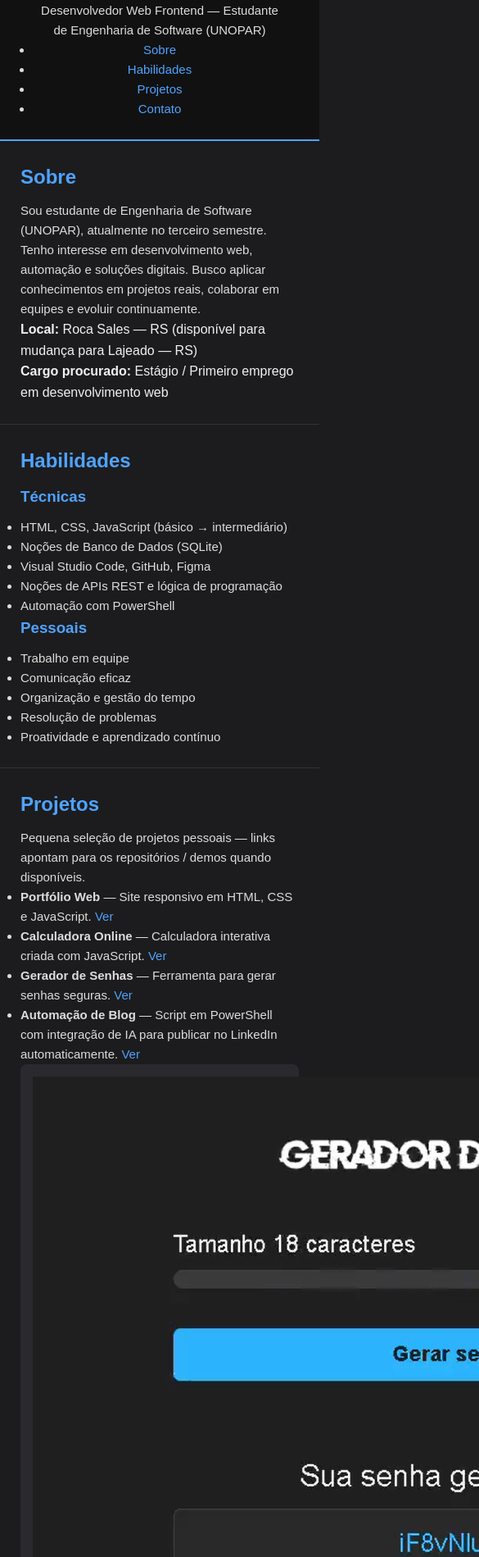
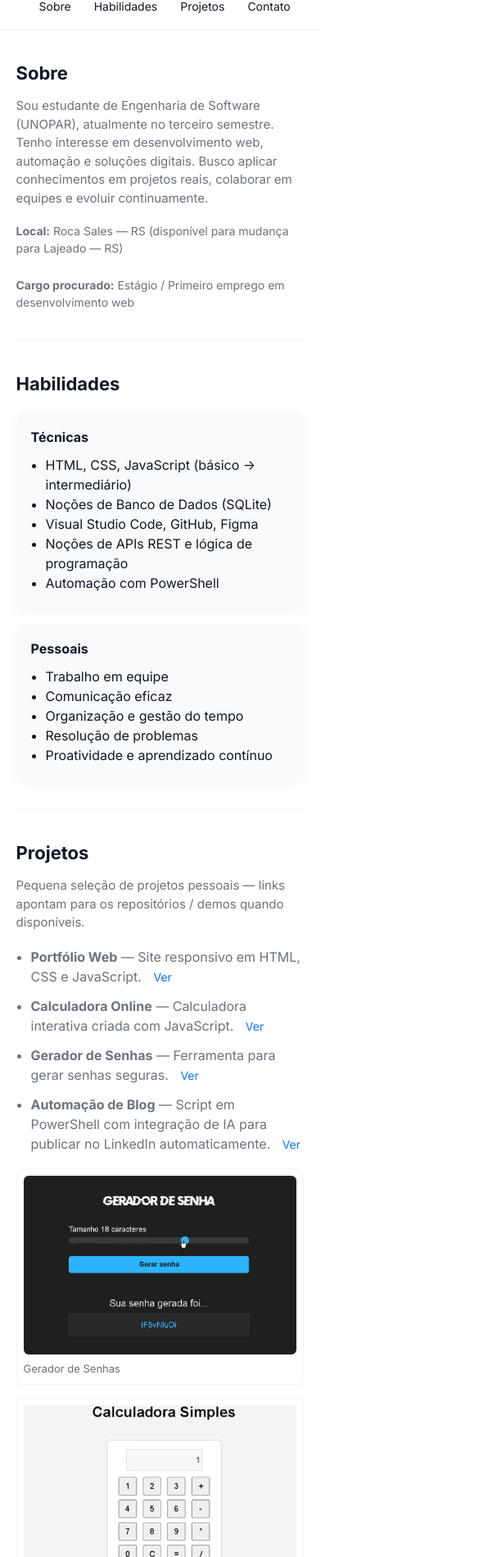
Before and after one commit to matheuslmlm/Portfolio, a plain HTML site: page index.html in a window 390 px wide. Shown: the part 101-2000 px from the top of the page at 82% size, 585 px wide, since content can reach past the window. Drawn offline with Linux system fonts and the light colour scheme.

Commit message:
Refactor CSS for minimalist and professional style
Updated styles to a more minimalist and professional design, including a new color scheme and layout adjustments.

```diff
--- a/style.css
+++ b/style.css
@@ -1,188 +1,242 @@
-/* Reset e base */
-* {
-  margin: 0;
-  padding: 0;
-  box-sizing: border-box;
+/* STYLE: Minimalista, claro, profissional */
+
+/* Reset leve */
+:root{
+  --bg: #ffffff;
+  --muted: #6b7280;
+  --text: #111827;
+  --accent: #0b74ff;
+  --card: #f8fafc;
+  --radius: 10px;
+  --container: 1100px;
+  --gap: 24px;
 }
 
+* { box-sizing: border-box; margin: 0; padding: 0; }
+html,body { height: 100%; }
 body {
-  font-family: 'Montserrat', sans-serif;
-  background-color: #1c1c1e;
-  color: #f0f0f0;
-  line-height: 1.6;
+  font-family: "Inter", system-ui, -apple-system, "Segoe UI", Roboto, "Helvetica Neue", Arial;
+  background: var(--bg);
+  color: var(--text);
+  -webkit-font-smoothing: antialiased;
+  -moz-osx-font-smoothing: grayscale;
+  line-height: 1.5;
   font-size: 16px;
 }
 
-/* Cabeçalho */
-header {
-  background-color: #111;
-  padding: 25px 40px;
+/* Container central */
+.container {
+  width: 90%;
+  max-width: var(--container);
+  margin: 0 auto;
+}
+
+/* Skip link for accessibility */
+.skip-link {
+  position: absolute;
+  left: -999px;
+  top: auto;
+  width: 1px;
+  height: 1px;
+  overflow: hidden;
+}
+.skip-link:focus {
+  left: 10px;
+  top: 10px;
+  width: auto;
+  height: auto;
+  padding: 8px 12px;
+  background: var(--accent);
+  color: white;
+  border-radius: 6px;
+  text-decoration: none;
+}
+
+/* Header */
+.site-header {
+  border-bottom: 1px solid #e6eef8;
+  background: white;
+  position: sticky;
+  top: 0;
+  z-index: 50;
+  backdrop-filter: blur(6px);
+}
+
+.header-inner {
   display: flex;
+  gap: var(--gap);
+  align-items: center;
   justify-content: space-between;
+  padding: 18px 0;
+}
+
+.brand .name {
+  font-size: 20px;
+  font-weight: 700;
+  color: var(--text);
+}
+
+.brand .role {
+  font-size: 13px;
+  color: var(--muted);
+  margin-top: 4px;
+}
+
+/* Navigation */
+.nav-list {
+  list-style: none;
+  display: flex;
+  gap: 16px;
   align-items: center;
-  border-bottom: 2px solid #4fa3ff;
+}
+
+.nav-list a {
+  text-decoration: none;
+  color: var(--text);
+  font-weight: 500;
+  padding: 8px 10px;
+  border-radius: 8px;
+}
+
+.nav-list a:hover,
+.nav-list a:focus {
+  background: var(--card);
+  color: var(--accent);
+  outline: none;
+}
+
+/* Main sections */
+.section {
+  padding: 56px 0;
+  border-bottom: 1px solid #f1f5f9;
+}
+
+.section h2 {
+  font-size: 22px;
+  color: var(--text);
+  margin-bottom: 12px;
+}
+
+.lead {
+  color: var(--muted);
+  max-width: 70ch;
+  margin-bottom: 18px;
+  font-size: 15px;
+}
+
+/* Quick info row */
+.quick-info {
+  display: flex;
+  gap: 24px;
+  color: var(--muted);
+  font-size: 14px;
+  margin-top: 10px;
   flex-wrap: wrap;
 }
 
-.titulo {
-  font-size: 28px;
-  color: #4fa3ff;
-  font-weight: 600;
+/* Grid two columns */
+.grid-2 {
+  display: grid;
+  grid-template-columns: repeat(2, 1fr);
+  gap: 20px;
+  margin-top: 18px;
 }
 
-.desenvolvedor {
-  font-size: 18px;
-  color: #ddd;
+.card {
+  background: var(--card);
+  padding: 18px;
+  border-radius: var(--radius);
+  box-shadow: 0 6px 18px rgba(15, 23, 42, 0.04);
 }
 
-/* Menu */
-.menu {
-  display: flex;
-  list-style: none;
-  gap: 20px;
+.card h3 {
+  margin-bottom: 10px;
+  font-size: 16px;
+  color: var(--text);
 }
 
-.menu a {
-  color: #f0f0f0;
+/* Lists */
+ul { margin-left: 18px; }
+.projects-list li { margin-bottom: 12px; color: var(--muted); }
+
+.project-link {
+  margin-left: 10px;
+  font-size: 14px;
+  color: var(--accent);
   text-decoration: none;
-  transition: color 0.3s ease;
+}
+.project-link:hover { text-decoration: underline; }
+
+/* Project images row */
+.project-screens {
+  display: flex;
+  gap: 16px;
+  margin-top: 18px;
+  flex-wrap: wrap;
+}
+.project-screens figure {
+  background: #ffffff;
+  border: 1px solid #f1f5f9;
+  padding: 8px;
+  border-radius: 8px;
+  width: 320px;
+}
+.project-screens img {
+  width: 100%;
+  display: block;
+  border-radius: 6px;
+}
+.project-screens figcaption {
+  font-size: 13px;
+  color: var(--muted);
+  margin-top: 8px;
 }
 
-.menu a:hover {
-  color: #4fa3ff;
+/* Footer */
+.site-footer {
+  padding: 36px 0;
+  background: white;
+  border-top: 1px solid #e6eef8;
 }
+.footer-inner {
+  display: flex;
+  gap: 32px;
+  align-items: flex-start;
+  justify-content: space-between;
+}
+.contact p { color: var(--muted); margin-bottom: 8px; }
+.contact a { color: var(--accent); text-decoration: none; }
+.contact a:hover { text-decoration: underline; }
 
-/* Seções */
-section, footer {
-  padding: 50px 60px;
-  border-bottom: 1px solid #333;
-}
-
-h2, h3 {
-  color: #4fa3ff;
-  margin-bottom: 10px;
-  font-weight: 600;
-}
-
-p, li {
-  color: #ddd;
-  font-size: 15px;
-}
-
-/* Habilidades */
-.habilidades {
-  display: flex;
-  gap: 30px;
-  flex-wrap: wrap;
-  margin-top: 20px;
-}
-
-.linguagens, .competencias {
-  background-color: #2a2a2e;
-  padding: 25px;
-  border-radius: 10px;
-  width: 300px;
-  box-shadow: 0 0 10px rgba(0,0,0,0.4);
-}
-
-/* Projetos */
-.projetos {
-  display: flex;
-  flex-wrap: wrap;
-  gap: 30px;
-  margin-top: 20px;
-}
-
-figure {
-  background-color: #2a2a2e;
-  padding: 15px;
-  border-radius: 8px;
-  text-align: center;
-  transition: transform 0.3s ease;
-}
-
-figure:hover {
-  transform: scale(1.05);
-}
-
-figcaption {
-  color: #4fa3ff;
-  margin-top: 10px;
-  font-weight: 600;
-}
-
-.lista-projetos {
-  margin-top: 20px;
-  list-style: circle;
-  margin-left: 20px;
-}
-
-/* Rodapé */
-footer {
-  background-color: #111;
-  color: #ccc;
-  text-align: left;
-  border-top: 2px solid #4fa3ff;
-}
-
-/* Links */
-a {
-  color: #4fa3ff;
-  text-decoration: none;
-  transition: color 0.3s ease;
-}
-
-a:hover {
-  color: #a5c9ff;
-  text-decoration: underline;
-}
+.footer-meta { color: var(--muted); text-align: right; }
+.small { font-size: 13px; color: var(--muted); margin-top: 8px; }
 
 /* Botão topo */
 .btn-topo {
   position: fixed;
-  bottom: 25px;
-  right: 25px;
-  background-color: #4fa3ff;
+  right: 20px;
+  bottom: 20px;
+  background: var(--accent);
   color: #fff;
-  padding: 10px 15px;
   border: none;
+  padding: 10px 12px;
   border-radius: 8px;
   cursor: pointer;
-  font-size: 18px;
-  box-shadow: 0 4px 12px rgba(0,0,0,0.3);
-  transition: background-color 0.3s ease, transform 0.2s ease;
-  z-index: 1000;
   display: none;
+  box-shadow: 0 6px 18px rgba(11, 116, 255, 0.18);
+}
+.btn-topo:focus { outline: 2px solid rgba(11,116,255,0.25); }
+
+/* Responsivo */
+@media (max-width: 900px) {
+  .grid-2 { grid-template-columns: 1fr; }
+  .footer-inner { flex-direction: column; text-align: left; gap: 12px; }
+  .project-screens figure { width: 100%; }
 }
 
-.btn-topo:hover {
-  background-color: #1e90ff;
-  transform: scale(1.05);
+@media (max-width: 520px) {
+  .nav-list { gap: 8px; font-size: 14px; }
+  .header-inner { flex-direction: column; gap: 10px; align-items: flex-start; }
+  .brand .name { font-size: 18px; }
+  .section { padding: 36px 0; }
 }
-
-/* Responsivo */
-@media (max-width: 768px) {
-  header {
-    flex-direction: column;
-    align-items: center;
-    text-align: center;
-  }
-
-  .menu {
-    flex-wrap: wrap;
-    justify-content: center;
-  }
-
-  section, footer {
-    padding: 25px;
-  }
-
-  .habilidades, .projetos {
-    flex-direction: column;
-    align-items: center;
-  }
-
-  .linguagens, .competencias {
-    width: 100%;
-  }
-}
```
